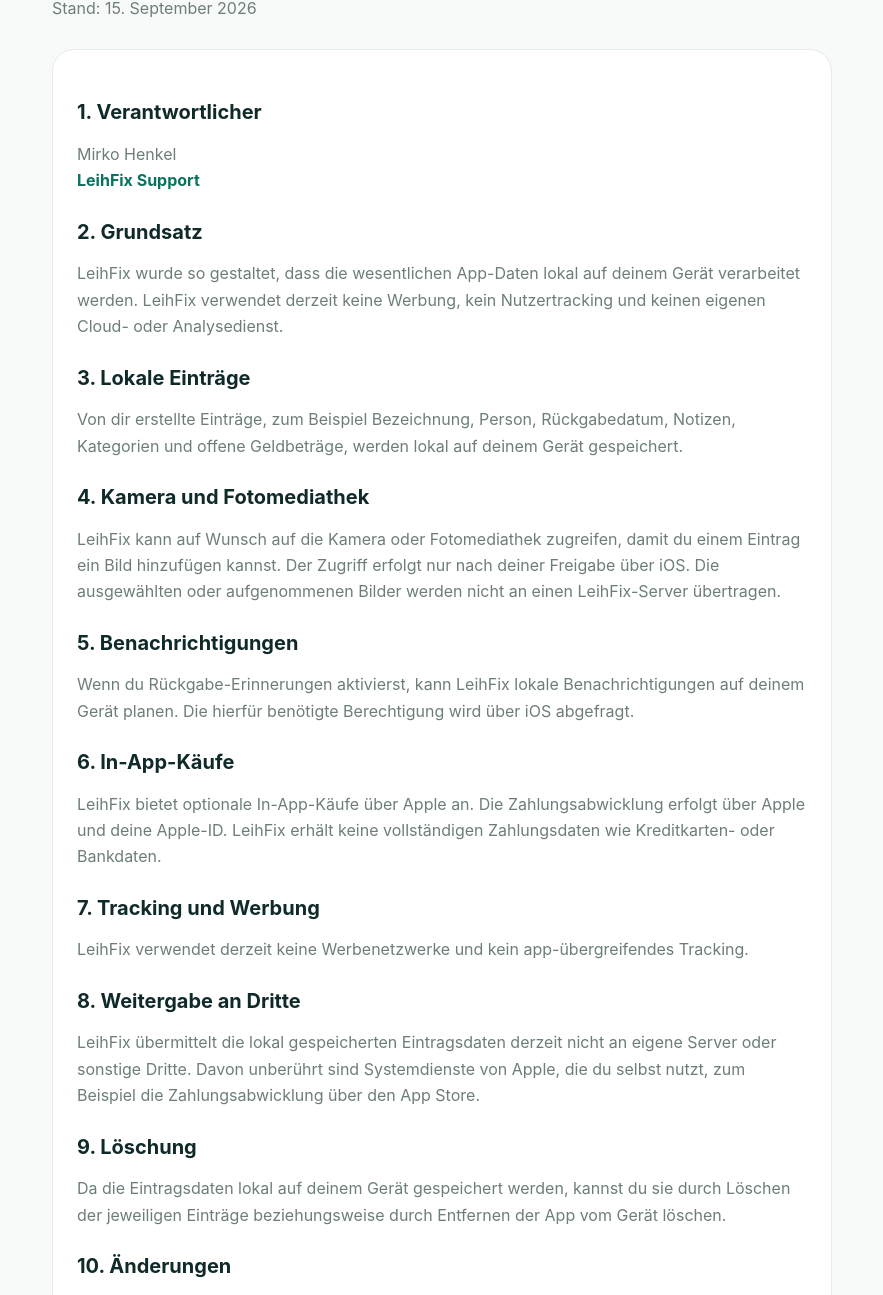
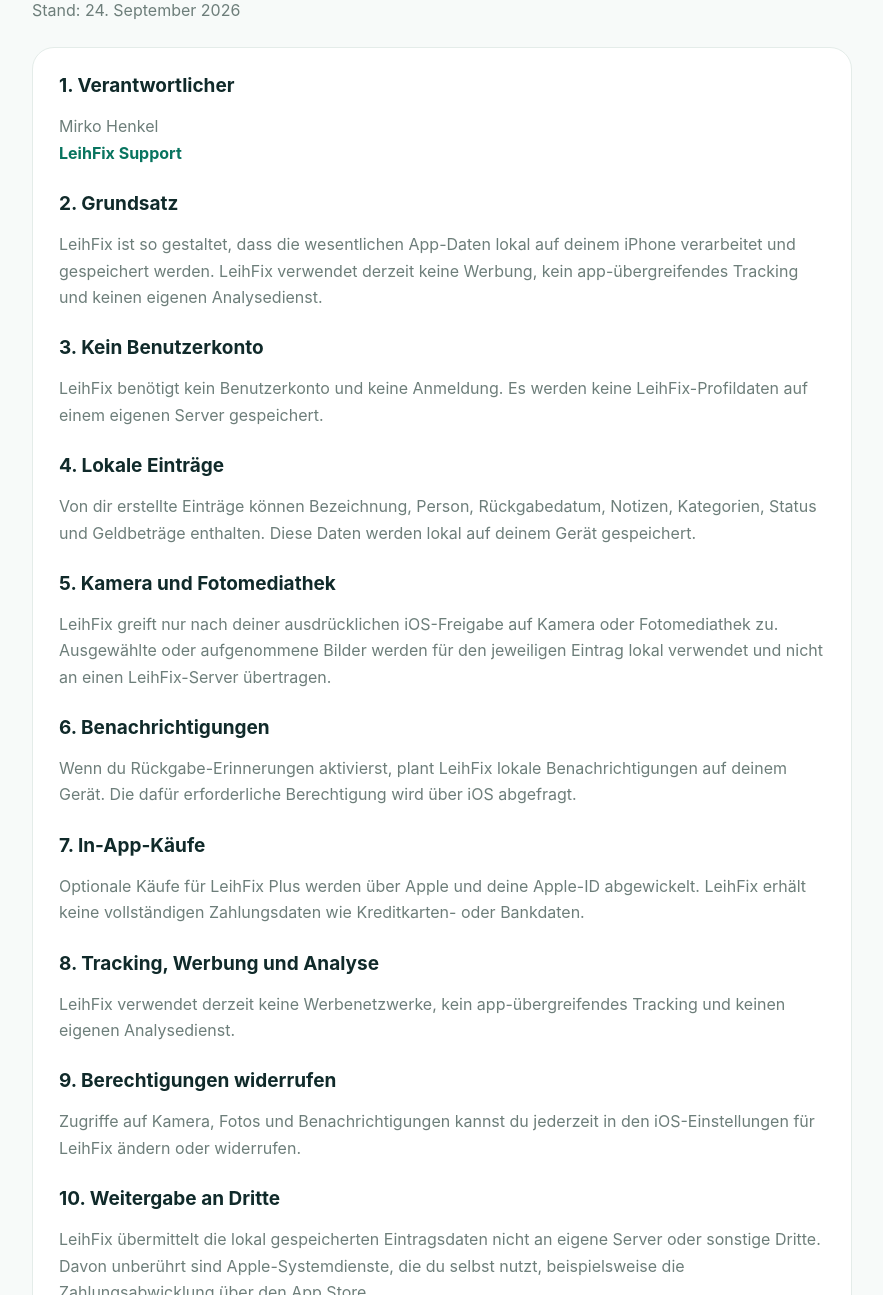
Before and after one commit to ichkaufbeialdi/leihfix-support, a plain HTML site: page datenschutz.html in a window 1280 px wide. Shown: the part 107-1402 px from the top of the page, without its empty margins (198-1081 px from the left). Drawn offline with Linux system fonts and the light colour scheme.

Commit message:
Update LeihFix privacy page for App Review

```diff
--- a/datenschutz.html
+++ b/datenschutz.html
@@ -3,59 +3,67 @@
 <head>
   <meta charset="utf-8">
   <meta name="viewport" content="width=device-width,initial-scale=1">
-  <title>LeihFix Datenschutzerklärung</title>
-  <meta name="description" content="Datenschutzerklärung für die iOS-App LeihFix.">
+  <title>LeihFix – Datenschutzerklärung</title>
+  <meta name="description" content="Datenschutzerklärung für die iPhone-App LeihFix.">
   <style>
-    :root{--green:#08745f;--dark:#102a2a;--muted:#6d7e7a;--border:#e4ece9;--bg:#f8faf9}
+    :root{--green:#08745f;--dark:#102a2a;--muted:#6d7e7a;--border:#e4ece9;--bg:#f7faf9}
     *{box-sizing:border-box}
-    body{margin:0;font-family:-apple-system,BlinkMacSystemFont,"Segoe UI",sans-serif;background:var(--bg);color:var(--dark)}
-    main{max-width:820px;margin:0 auto;padding:48px 20px 72px}
-    .brand{font-size:38px;font-weight:900;color:var(--green);margin:0}
-    .sub{color:var(--muted);margin:8px 0 28px}
-    .card{background:#fff;border:1px solid var(--border);border-radius:22px;padding:24px;margin:18px 0}
-    h2{font-size:20px;margin-top:26px}
+    body{margin:0;font-family:-apple-system,BlinkMacSystemFont,"Segoe UI",Roboto,Arial,sans-serif;background:var(--bg);color:var(--dark)}
+    main{max-width:860px;margin:0 auto;padding:52px 20px 72px}
+    h1{font-size:36px;letter-spacing:-1px;margin:0;color:var(--dark)}
+    .sub{color:var(--muted);margin:8px 0 24px}
+    .card{background:#fff;border:1px solid var(--border);border-radius:22px;padding:26px}
+    h2{font-size:19px;margin:26px 0 7px}
+    h2:first-child{margin-top:0}
     p{line-height:1.65;color:var(--muted)}
     a{color:var(--green);font-weight:700;text-decoration:none}
+    a:hover{text-decoration:underline}
   </style>
 </head>
 <body>
 <main>
-  <h1 class="brand">Datenschutzerklärung – LeihFix</h1>
-  <p class="sub">Stand: 15. September 2026</p>
+  <h1>Datenschutzerklärung – LeihFix</h1>
+  <p class="sub">Stand: 24. September 2026</p>
 
   <section class="card">
     <h2>1. Verantwortlicher</h2>
     <p>Mirko Henkel<br><a href="index.html">LeihFix Support</a></p>
 
     <h2>2. Grundsatz</h2>
-    <p>LeihFix wurde so gestaltet, dass die wesentlichen App-Daten lokal auf deinem Gerät verarbeitet werden. LeihFix verwendet derzeit keine Werbung, kein Nutzertracking und keinen eigenen Cloud- oder Analysedienst.</p>
+    <p>LeihFix ist so gestaltet, dass die wesentlichen App-Daten lokal auf deinem iPhone verarbeitet und gespeichert werden. LeihFix verwendet derzeit keine Werbung, kein app-übergreifendes Tracking und keinen eigenen Analysedienst.</p>
 
-    <h2>3. Lokale Einträge</h2>
-    <p>Von dir erstellte Einträge, zum Beispiel Bezeichnung, Person, Rückgabedatum, Notizen, Kategorien und offene Geldbeträge, werden lokal auf deinem Gerät gespeichert.</p>
+    <h2>3. Kein Benutzerkonto</h2>
+    <p>LeihFix benötigt kein Benutzerkonto und keine Anmeldung. Es werden keine LeihFix-Profildaten auf einem eigenen Server gespeichert.</p>
 
-    <h2>4. Kamera und Fotomediathek</h2>
-    <p>LeihFix kann auf Wunsch auf die Kamera oder Fotomediathek zugreifen, damit du einem Eintrag ein Bild hinzufügen kannst. Der Zugriff erfolgt nur nach deiner Freigabe über iOS. Die ausgewählten oder aufgenommenen Bilder werden nicht an einen LeihFix-Server übertragen.</p>
+    <h2>4. Lokale Einträge</h2>
+    <p>Von dir erstellte Einträge können Bezeichnung, Person, Rückgabedatum, Notizen, Kategorien, Status und Geldbeträge enthalten. Diese Daten werden lokal auf deinem Gerät gespeichert.</p>
 
-    <h2>5. Benachrichtigungen</h2>
-    <p>Wenn du Rückgabe-Erinnerungen aktivierst, kann LeihFix lokale Benachrichtigungen auf deinem Gerät planen. Die hierfür benötigte Berechtigung wird über iOS abgefragt.</p>
+    <h2>5. Kamera und Fotomediathek</h2>
+    <p>LeihFix greift nur nach deiner ausdrücklichen iOS-Freigabe auf Kamera oder Fotomediathek zu. Ausgewählte oder aufgenommene Bilder werden für den jeweiligen Eintrag lokal verwendet und nicht an einen LeihFix-Server übertragen.</p>
 
-    <h2>6. In-App-Käufe</h2>
-    <p>LeihFix bietet optionale In-App-Käufe über Apple an. Die Zahlungsabwicklung erfolgt über Apple und deine Apple-ID. LeihFix erhält keine vollständigen Zahlungsdaten wie Kreditkarten- oder Bankdaten.</p>
+    <h2>6. Benachrichtigungen</h2>
+    <p>Wenn du Rückgabe-Erinnerungen aktivierst, plant LeihFix lokale Benachrichtigungen auf deinem Gerät. Die dafür erforderliche Berechtigung wird über iOS abgefragt.</p>
 
-    <h2>7. Tracking und Werbung</h2>
-    <p>LeihFix verwendet derzeit keine Werbenetzwerke und kein app-übergreifendes Tracking.</p>
+    <h2>7. In-App-Käufe</h2>
+    <p>Optionale Käufe für LeihFix Plus werden über Apple und deine Apple-ID abgewickelt. LeihFix erhält keine vollständigen Zahlungsdaten wie Kreditkarten- oder Bankdaten.</p>
 
-    <h2>8. Weitergabe an Dritte</h2>
-    <p>LeihFix übermittelt die lokal gespeicherten Eintragsdaten derzeit nicht an eigene Server oder sonstige Dritte. Davon unberührt sind Systemdienste von Apple, die du selbst nutzt, zum Beispiel die Zahlungsabwicklung über den App Store.</p>
+    <h2>8. Tracking, Werbung und Analyse</h2>
+    <p>LeihFix verwendet derzeit keine Werbenetzwerke, kein app-übergreifendes Tracking und keinen eigenen Analysedienst.</p>
 
-    <h2>9. Löschung</h2>
-    <p>Da die Eintragsdaten lokal auf deinem Gerät gespeichert werden, kannst du sie durch Löschen der jeweiligen Einträge beziehungsweise durch Entfernen der App vom Gerät löschen.</p>
+    <h2>9. Berechtigungen widerrufen</h2>
+    <p>Zugriffe auf Kamera, Fotos und Benachrichtigungen kannst du jederzeit in den iOS-Einstellungen für LeihFix ändern oder widerrufen.</p>
 
-    <h2>10. Änderungen</h2>
+    <h2>10. Weitergabe an Dritte</h2>
+    <p>LeihFix übermittelt die lokal gespeicherten Eintragsdaten nicht an eigene Server oder sonstige Dritte. Davon unberührt sind Apple-Systemdienste, die du selbst nutzt, beispielsweise die Zahlungsabwicklung über den App Store.</p>
+
+    <h2>11. Löschung</h2>
+    <p>Einträge können direkt in der App gelöscht werden. Verbleibende lokale App-Daten werden beim Entfernen der App vom Gerät gelöscht.</p>
+
+    <h2>12. Änderungen</h2>
     <p>Diese Datenschutzerklärung kann angepasst werden, wenn sich Funktionen oder eingesetzte Dienste ändern. Die jeweils aktuelle Fassung wird auf dieser Seite veröffentlicht.</p>
   </section>
 
-  <p><a href="index.html">← Zurück zum Support</a></p>
+  <p><a href="index.html">← Zurück zum LeihFix Support</a></p>
 </main>
 </body>
 </html>
```
